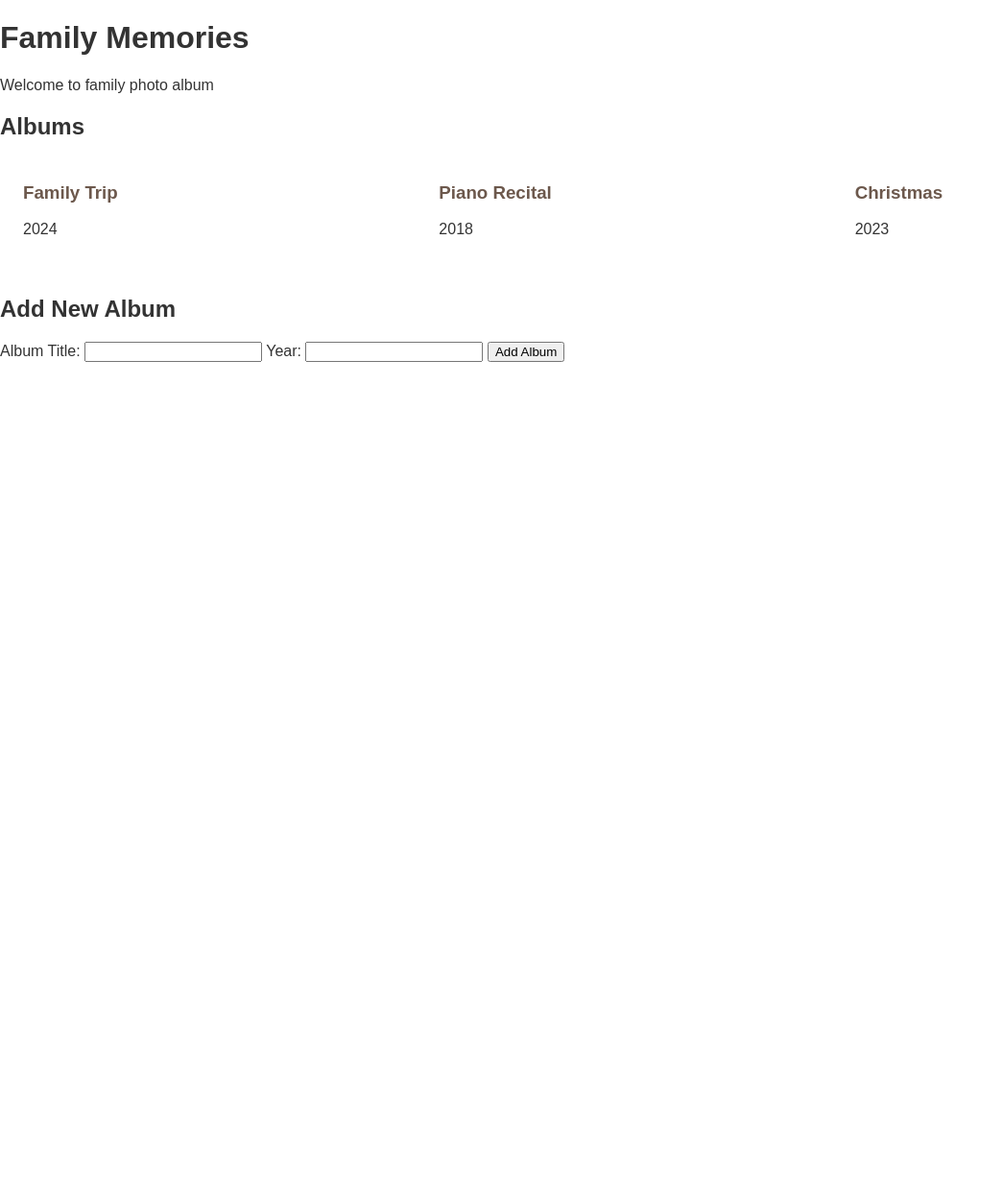
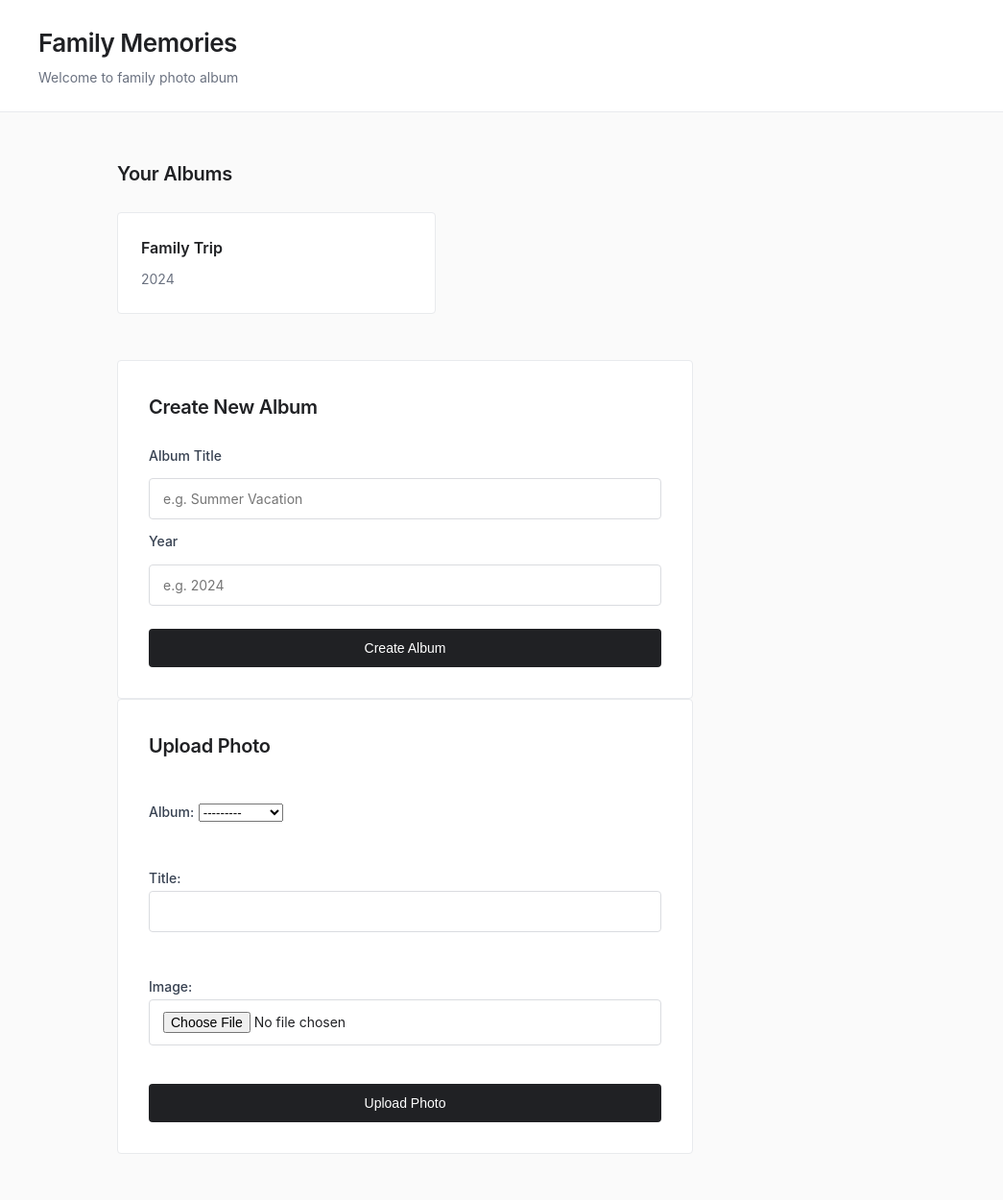
Before and after one commit to honamig/module_3_family_memory, a Django app: page / in a window 1280 px wide. Shown: the whole page at 96% size, without its empty margins (0-1045 px from the left). Before the commit the page ends 377 px from the top, so only its background shows below. Run offline with Django 5.2, Linux system fonts and the light colour scheme; data comes from the database, SQL or seed files in the repository; both versions use the stored data as it was after the commit.

Commit message:
add css and upload photo

```diff
--- /dev/null
+++ b/albums/forms.py
@@ -0,0 +1,19 @@
+from django import forms
+from .models import Photo
+
+
+class PhotoForm(forms.ModelForm):
+    class Meta:
+        model = Photo
+        fields = ["album", "title", "image"]
+
+    def clean_image(self):
+        image = self.cleaned_data["image"]
+
+        # Limit image size to 5 MB
+        if image.size > 5 * 1024 * 1024:
+            raise forms.ValidationError(
+                "The image must be smaller than 5 MB."
+            )
+
+        return image
--- a/albums/models.py
+++ b/albums/models.py
@@ -1,4 +1,5 @@
 from django.db import models
+
 
 class Album(models.Model):
     title = models.CharField(max_length=50)
@@ -6,3 +7,16 @@
 
     def __str__(self):
         return self.title
+
+
+class Photo(models.Model):
+    album = models.ForeignKey(
+        Album,
+        on_delete=models.CASCADE,
+        related_name="photos"
+    )
+    title = models.CharField(max_length=100)
+    image = models.ImageField(upload_to="photos/")
+
+    def __str__(self):
+        return self.title
--- a/albums/static/albums/css/style.css
+++ b/albums/static/albums/css/style.css
@@ -1,63 +1,194 @@
-/* General page styles */
+
+/* Base styles */
+* {
+    box-sizing: border-box;
+}
+
 body {
-    font-family: Arial, sans-serif;
     margin: 0;
-    background-color: white;
-    color: #333333;
+    padding: 0;
+    font-family: -apple-system, BlinkMacSystemFont, "Segoe UI", Arial, sans-serif;
+    background-color: #fafafa;
+    color: #202124;
+    line-height: 1.6;
 }
 
 /* Header */
 header {
-    text-align: center;
-    padding: 40px 20px;
+    background-color: #ffffff;
+    border-bottom: 1px solid #e8eaed;
+    padding: 24px 40px;
 }
 
 header h1 {
-    font-size: 36px;
-    margin-bottom: 10px;
+    font-size: 26px;
+    font-weight: 600;
+    margin: 0;
+    letter-spacing: -0.5px;
 }
 
-/* Main */
-main {
-    max-width: 1000px;
-    margin: 40px auto;
-    padding: 0 20px;
+header p {
+    font-size: 14px;
+    color: #6b7280;
+    margin: 4px 0 0;
 }
 
-/* Album layout */
+/* Main container */
+main {
+    max-width: 1100px;
+    margin: 48px auto;
+    padding: 0 32px;
+}
+
+h2 {
+    font-size: 20px;
+    font-weight: 600;
+    margin: 0 0 24px;
+    letter-spacing: -0.3px;
+}
+
+/* Album cards */
 .album-grid {
     display: grid;
-    grid-template-columns: repeat(3, 1fr);
+    grid-template-columns: repeat(3, minmax(0, 1fr));
     gap: 20px;
+    margin-bottom: 48px;
 }
 
-/* Individual album cards */
 .album-card {
-    background-color: white;
+    background-color: #ffffff;
+    border: 1px solid #e8eaed;
+    border-radius: 12px;
     padding: 24px;
+    transition: box-shadow 0.2s, transform 0.2s;
+}
+
+.album-card:hover {
+    box-shadow: 0 6px 20px rgba(0, 0, 0, 0.06);
+    transform: translateY(-2px);
 }
 
 .album-card h3 {
-    margin-top: 0;
-    color: #6c584c;
+    font-size: 16px;
+    font-weight: 600;
+    margin: 0 0 8px;
 }
 
-/* Form feedback messages */
+.album-card p {
+    color: #6b7280;
+    font-size: 14px;
+    margin: 0;
+}
+
+/* Form container */
+.form-section {
+    background-color: #ffffff;
+    border: 1px solid #e8eaed;
+    border-radius: 12px;
+    padding: 32px;
+    max-width: 600px;
+}
+
+form {
+    display: flex;
+    flex-direction: column;
+    gap: 12px;
+}
+
+label {
+    font-size: 14px;
+    font-weight: 500;
+    color: #374151;
+}
+
+input {
+    width: 100%;
+    border: 1px solid #dadce0;
+    border-radius: 8px;
+    padding: 12px 14px;
+    font-size: 14px;
+    font-family: inherit;
+    background-color: #ffffff;
+    color: #202124;
+    transition: border-color 0.2s, box-shadow 0.2s;
+}
+
+input:focus {
+    outline: none;
+    border-color: #4285f4;
+    box-shadow: 0 0 0 3px rgba(66, 133, 244, 0.1);
+}
+
+/* Primary button */
+button {
+    background-color: #202124;
+    color: #ffffff;
+    border: none;
+    border-radius: 8px;
+    padding: 12px 20px;
+    font-size: 14px;
+    font-weight: 500;
+    cursor: pointer;
+    margin-top: 12px;
+    transition: background-color 0.2s;
+}
+
+button:hover {
+    background-color: #404348;
+}
+
+/* Feedback messages */
 .error-message {
-    color: #b42318;
-    padding: 12px;
-    border-radius: 8px;
+    color: #d93025;
+    font-size: 14px;
+    margin-bottom: 16px;
 }
 
 .success-message {
-    color: #17663a;
-    padding: 12px;
-    border-radius: 8px;
+    color: #188038;
+    font-size: 14px;
+    margin-bottom: 16px;
 }
 
-/* Mobile layout */
-@media (max-width: 700px) {
+/* Less rounded corners */
+.album-card {
+    border-radius: 4px;
+}
+
+.form-section {
+    border-radius: 4px;
+}
+
+input {
+    border-radius: 4px;
+}
+
+button {
+    border-radius: 4px;
+}
+
+/* Responsive layout */
+@media (max-width: 800px) {
+    .album-grid {
+        grid-template-columns: repeat(2, minmax(0, 1fr));
+    }
+}
+
+@media (max-width: 600px) {
+    header {
+        padding: 20px;
+    }
+
+    main {
+        margin: 32px auto;
+        padding: 0 20px;
+    }
+
     .album-grid {
         grid-template-columns: 1fr;
     }
+
+    .form-section {
+        padding: 24px;
+    }
 }
--- a/albums/templates/albums/home.html
+++ b/albums/templates/albums/home.html
@@ -1,3 +1,4 @@
+
 {% load static %}
 <!DOCTYPE html>
 <html lang="en">
@@ -8,10 +9,15 @@
     <link rel="stylesheet" href="{% static 'albums/css/style.css' %}">
 </head>
 <body>
+
+    <header>
         <h1>{{ page_title }}</h1>
         <p>{{ welcome_message }}</p>
+    </header>
 
-    <h2>Albums</h2>
+    <main>
+        <section>
+            <h2>Your Albums</h2>
 
             <div class="album-grid">
                 {% for album in albums %}
@@ -19,43 +25,64 @@
                         <h3>{{ album.title }}</h3>
                         <p>{{ album.year }}</p>
                     </div>
+                {% empty %}
+                    <p>No albums yet. Create your first album!</p>
                 {% endfor %}
             </div>
+        </section>
 
-    <h2>Add New Album</h2>
+        <section class="form-section">
+            <h2>Create New Album</h2>
 
-    <!-- Display error message if input is invalid -->
             {% if error_message %}
                 <p class="error-message">{{ error_message }}</p>
             {% endif %}
 
-    <!-- Display success message if album is added -->
             {% if success_message %}
                 <p class="success-message">{{ success_message }}</p>
             {% endif %}
 
-    <!-- Add album form -->
             <form method="POST">
                 {% csrf_token %}
 
-        <label for="album-title">Album Title:</label>
+                <label for="album-title">Album Title</label>
                 <input
                     type="text"
                     id="album-title"
                     name="album_title"
+                    placeholder="e.g. Summer Vacation"
                     value="{{ form_title }}"
                 >
 
-        <label for="album-year">Year:</label>
+                <label for="album-year">Year</label>
                 <input
                     type="number"
                     id="album-year"
                     name="album_year"
+                    placeholder="e.g. 2024"
                     value="{{ form_year }}"
                 >
 
-        <button type="submit">Add Album</button>
+                <button type="submit" name="create_album">
+                    Create Album
+                </button>
             </form>
+        </section>
+        <!-- Upload Photo Section -->
+<section class="form-section">
+    <h2>Upload Photo</h2>
+
+    <form method="POST" enctype="multipart/form-data">
+        {% csrf_token %}
+
+        {{ photo_form.as_p }}
+
+        <button type="submit" name="upload_photo">
+            Upload Photo
+        </button>
+    </form>
+</section>
+    </main>
 
 </body>
 </html>
--- a/albums/views.py
+++ b/albums/views.py
@@ -1,60 +1,65 @@
-from django.shortcuts import render
+from django.shortcuts import render, redirect
+from .models import Album
+from .forms import PhotoForm
+
 
 def home(request):
-    albums = [
-        {"title": "Family Trip", "year": 2024},
-        {"title": "Piano Recital", "year": 2018},
-        {"title": "Christmas", "year": 2023}
-    ]
-
     error_message = ""
-    success_message = ""
     form_title = ""
     form_year = ""
 
-    # Check if the user submitted the form
+    # Create an empty photo upload form
+    photo_form = PhotoForm()
+
+    # Handle form submissions
     if request.method == "POST":
-        form_title = request.POST.get("album_title", "").strip()
-        form_year = request.POST.get("album_year", "").strip()
 
-        # Title validation
-        if not form_title:
-            error_message = "Please enter an album title."
+        # Create a new album
+        if "create_album" in request.POST:
+            form_title = request.POST.get("album_title", "").strip()
+            form_year = request.POST.get("album_year", "").strip()
 
-        elif len(form_title) > 50:
-            error_message = "The title must be 50 characters or fewer."
+            # Validate album title
+            if not form_title:
+                error_message = "Please enter an album title."
 
-        # Year validation
-        elif not form_year.isdigit():
-            error_message = "Please enter a valid year."
+            elif len(form_title) > 50:
+                error_message = "The title must be 50 characters or fewer."
 
-        elif not 1900 <= int(form_year) <= 2026:
-            error_message = "Please enter a year between 1900 and 2026."
+            # Validate year
+            elif not form_year.isdigit():
+                error_message = "Please enter a valid year."
 
-        # Add the album if all inputs are valid
-        else:
-            new_album = {
-                "title": form_title,
-                "year": int(form_year)
-            }
+            elif not 1900 <= int(form_year) <= 2026:
+                error_message = "Please enter a year between 1900 and 2026."
 
-            albums.append(new_album)
-            success_message = "Album added successfully!"
+            # Save the album to SQLite
+            else:
+                Album.objects.create(
+                    title=form_title,
+                    year=int(form_year)
+                )
+                return redirect("home")
 
-            form_title = ""
-            form_year = ""
+        # Upload a photo
+        elif "upload_photo" in request.POST:
+            photo_form = PhotoForm(request.POST, request.FILES)
+
+            if photo_form.is_valid():
+                photo_form.save()
+                return redirect("home")
+
+    # Get albums and their photos from SQLite
+    albums = Album.objects.prefetch_related("photos").all()
 
     context = {
         "page_title": "Family Memories",
         "welcome_message": "Welcome to family photo album",
         "albums": albums,
         "error_message": error_message,
-        "success_message": success_message,
         "form_title": form_title,
-        "form_year": form_year
+        "form_year": form_year,
+        "photo_form": photo_form
     }
 
-    print("Request method:", request.method)
-    print("Error message:", error_message)
-
     return render(request, "albums/home.html", context)
--- a/config/settings.py
+++ b/config/settings.py
@@ -126,3 +126,6 @@
         'BACKEND': 'django.core.mail.backends.console.EmailBackend',
     },
 }
+
+MEDIA_URL = "/media/"
+MEDIA_ROOT = BASE_DIR / "media"
--- a/config/urls.py
+++ b/config/urls.py
@@ -1,24 +1,17 @@
-"""
-URL configuration for config project.
-
-The `urlpatterns` list routes URLs to views. For more information please see:
-    https://docs.djangoproject.com/en/6.1/topics/http/urls/
-Examples:
-Function views
-    1. Add an import:  from my_app import views
-    2. Add a URL to urlpatterns:  path('', views.home, name='home')
-Class-based views
-    1. Add an import:  from other_app.views import Home
-    2. Add a URL to urlpatterns:  path('', Home.as_view(), name='home')
-Including another URLconf
-    1. Import the include() function: from django.urls import include, path
-    2. Add a URL to urlpatterns:  path('blog/', include('blog.urls'))
-"""
 from django.contrib import admin
 from django.urls import path
+from django.conf import settings
+from django.conf.urls.static import static
+
 from albums.views import home
 
 urlpatterns = [
-    path('admin/', admin.site.urls),
-    path('', home, name='home'),
+    path("admin/", admin.site.urls),
+    path("", home, name="home"),
 ]
+
+if settings.DEBUG:
+    urlpatterns += static(
+        settings.MEDIA_URL,
+        document_root=settings.MEDIA_ROOT
+    )
```
Also changed, not shown: albums/migrations/0002_photo.py (added), db.sqlite3, media/photos/IMG_3381.jpeg (added). Lines whose indentation alone changed are shown as unchanged.
